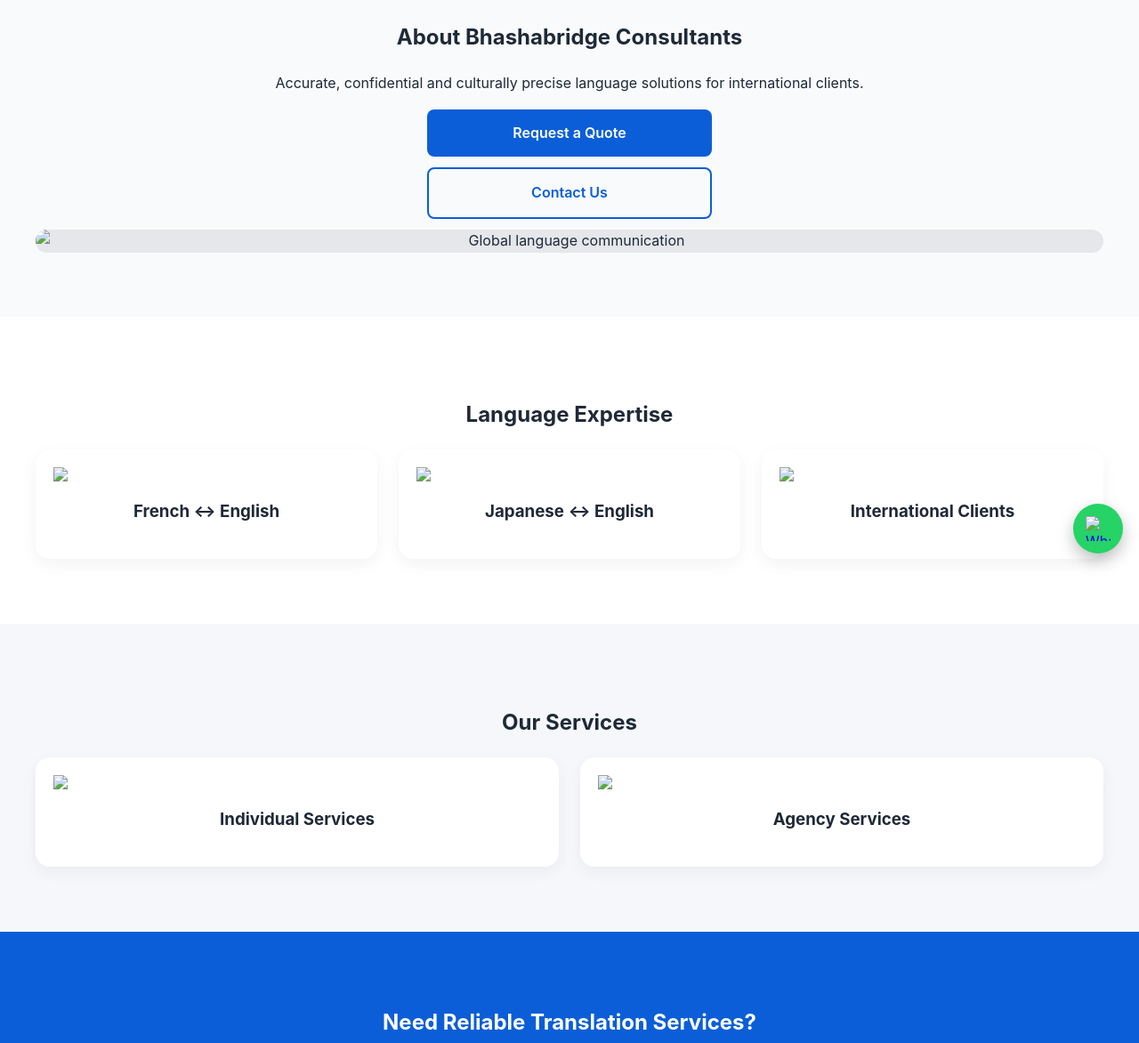
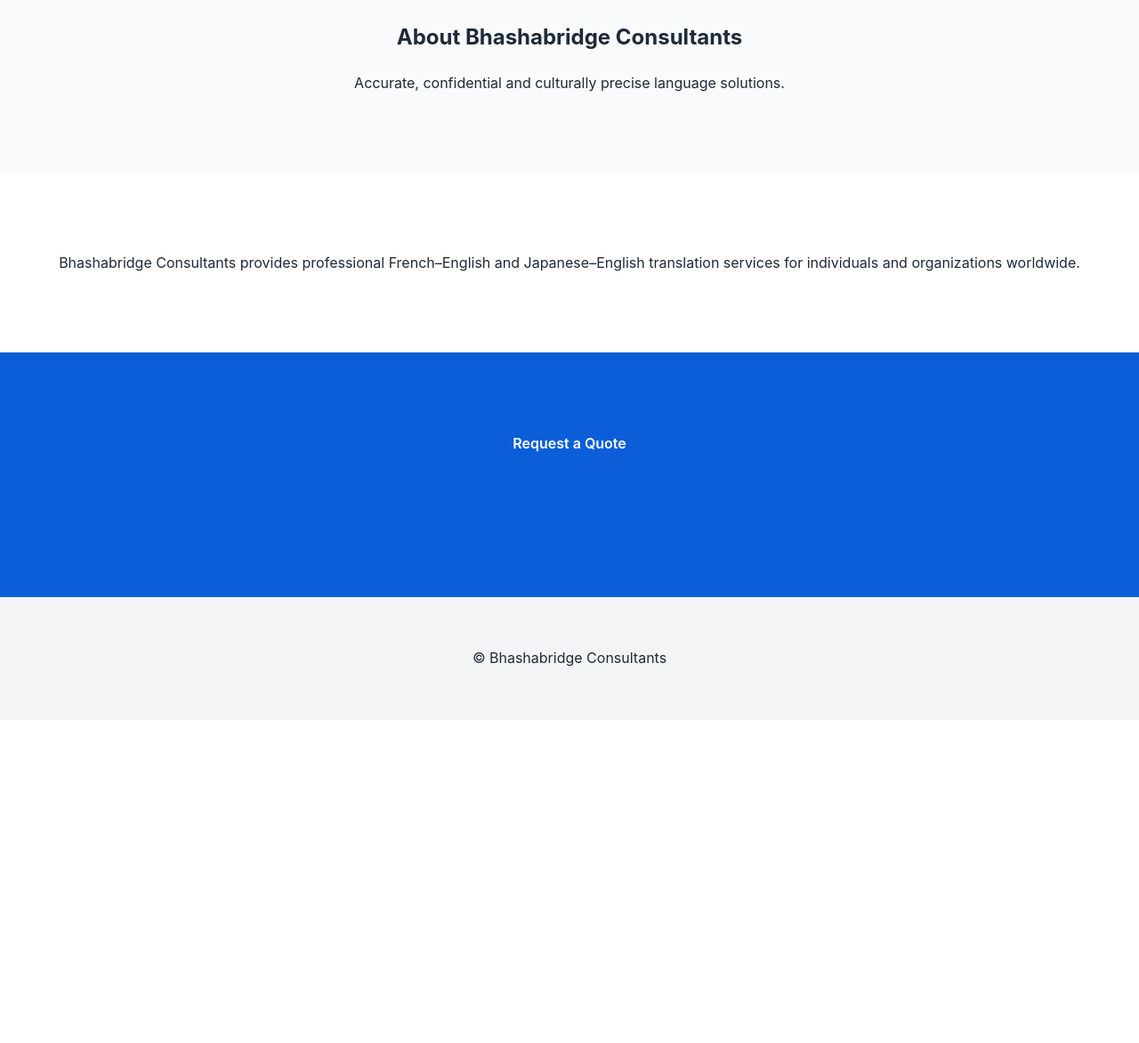
Before and after one commit to Vijaychandra9154/bashabridge_consultants., a plain HTML site: page about.html in a window 1280 px wide. Shown: the part 160-1332 px from the top of the page at 89% size. After the commit the page ends 969 px from the top, so only its background shows below. Drawn offline with Linux system fonts and the light colour scheme; files that its build step writes are made by us from their sources.

Commit message:
Update about.html

```diff
--- a/about.html
+++ b/about.html
@@ -1,91 +1,50 @@
 <!DOCTYPE html>
 <html lang="en">
 <head>
-<meta charset="UTF-8">
-<meta name="viewport" content="width=device-width, initial-scale=1.0">
-<title>Bhashabridge Consultants | About</title>
-<link rel="stylesheet" href="style.css">
+  <meta charset="UTF-8">
+  <title>About Bhashabridge Consultants</title>
+  <meta name="description" content="Professional language experts delivering accurate and confidential translations.">
+  <meta name="viewport" content="width=device-width, initial-scale=1.0">
+  <link rel="stylesheet" href="css/style.css">
 </head>
 <body>
 
 <header class="site-header">
   <div class="nav-container">
     <div class="logo">Bhashabridge Consultants</div>
-
     <button class="menu-toggle" onclick="toggleMenu()">☰</button>
-
-    <nav id="mobileNav">
+    <nav>
       <a href="index.html">Home</a>
       <a href="services.html">Services</a>
+      <a href="agency.html">Agency</a>
       <a href="french-classes.html">French Classes</a>
-      <a href="agency.html">Agency</a>
       <a href="about.html">About</a>
       <a href="contact.html">Contact</a>
     </nav>
   </div>
 </header>
 
-
 <section class="hero">
-  <div class="hero-grid">
-    <div>
-      <h1>About Bhashabridge Consultants</h1>
-      <p>Accurate, confidential and culturally precise language solutions for international clients.</p>
-      <a class="btn primary" href="contact.html">Request a Quote</a>
-      <a class="btn secondary" href="contact.html">Contact Us</a>
-    </div>
-    <img src="assets/images/hero-abstract.jpg" alt="Global language communication">
-  </div>
+  <h1>About Bhashabridge Consultants</h1>
+  <p>Accurate, confidential and culturally precise language solutions.</p>
 </section>
 
 <section class="section">
-  <h2>Language Expertise</h2>
-  <div class="cards">
-    <div class="card"><img src="assets/images/language-french-english.jpg"><h3>French ↔ English</h3></div>
-    <div class="card"><img src="assets/images/language-japanese-english.jpg"><h3>Japanese ↔ English</h3></div>
-    <div class="card"><img src="assets/images/international-clients.jpg"><h3>International Clients</h3></div>
-  </div>
-</section>
-
-<section class="section alt">
-  <h2>Our Services</h2>
-  <div class="cards">
-    <div class="card"><img src="assets/images/individual-services.jpg"><h3>Individual Services</h3></div>
-    <div class="card"><img src="assets/images/agency-services.jpg"><h3>Agency Services</h3></div>
-  </div>
+  <p>
+    Bhashabridge Consultants provides professional French–English and
+    Japanese–English translation services for individuals and organizations worldwide.
+  </p>
 </section>
 
 <section class="cta">
-  <h2>Need Reliable Translation Services?</h2>
-  <a class="btn secondary" href="contact.html">Request a Quote</a>
+  <a href="contact.html?type=quote" class="btn primary">Request a Quote</a>
+  <a href="contact.html" class="btn secondary">Contact Us</a>
 </section>
 
 <footer>
-  <p><strong>Bhashabridge Consultants</strong> – Language That Connects</p>
-  <p>Email: bhashabridgeagra@gmail.com | Phone: +91 9258577903 | +91 7983740778</p>
-  <p>
-    <a href="https://www.instagram.com/bhashabridgeagra?utm_source=qr&igsh=bnZ4cXh4YWt0bzZ0"
-   target="_blank"
-   class="social-icon">
-  <img src="assets/images/instagram-icon.png" alt="Instagram">
-</a>
-
-  </p>
   <p>© Bhashabridge Consultants</p>
 </footer>
 
-
-
-  <script>
-function toggleMenu() {
-  document.getElementById("mobileNav").classList.toggle("show");
-}
-</script>
-<a class="whatsapp-float"
-   href="https://wa.me/919258577903"
-   target="_blank">
-  <img src="assets/images/whatsapp-icon.png" alt="WhatsApp">
-</a>
-
+<script src="js/nav.js"></script>
 </body>
 </html>
```
